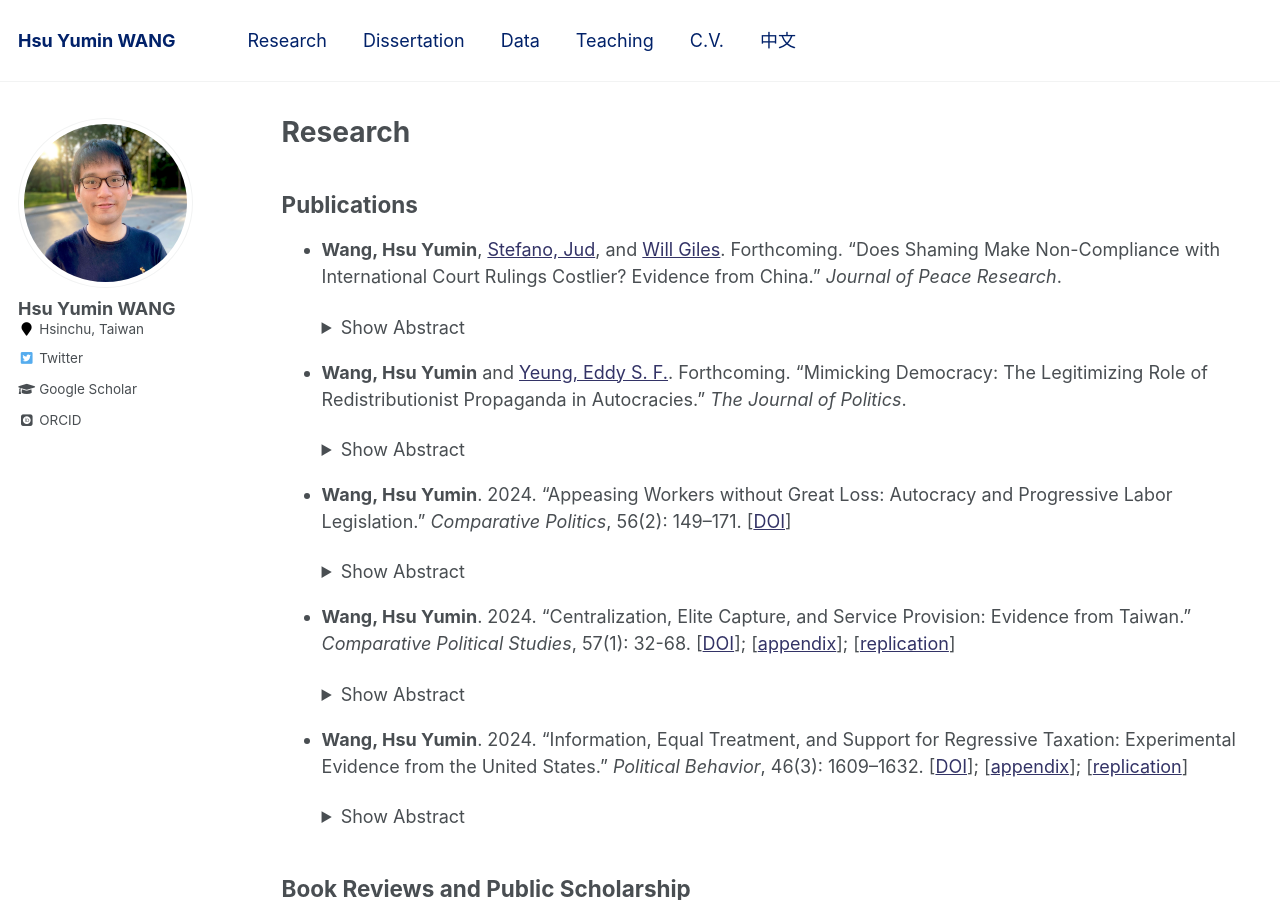
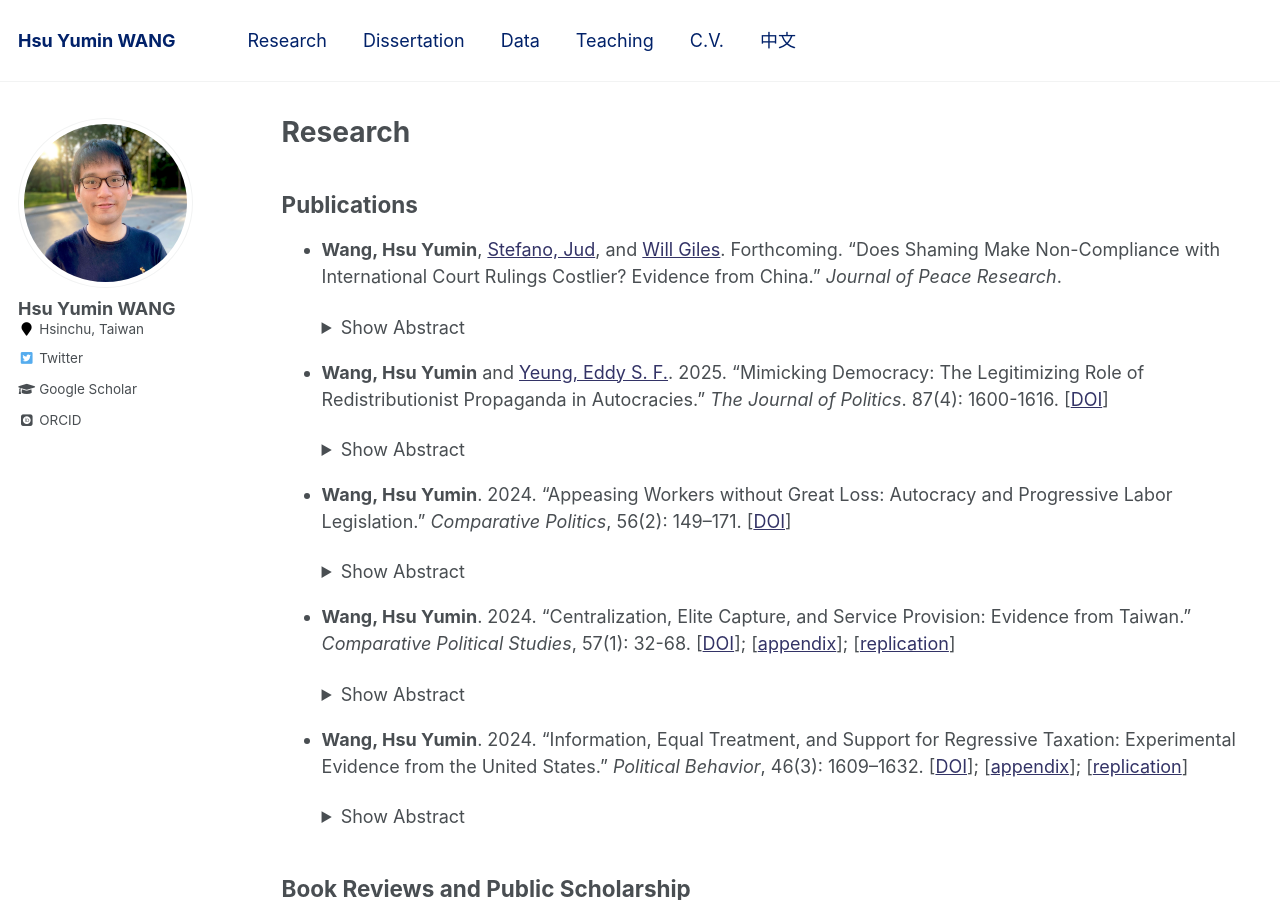
Before and after one commit to hsuyumin/hsuyumin.github.io, a Jekyll site: the page built from _pages/publications.md, in a window 1280 px wide and 900 px high. Built offline with Jekyll 4.4.1, drawn with Linux system fonts in a browser that asks for light colours; some web fonts are replaced.

Commit message:
Update publications.md
JOP

```diff
--- a/_pages/publications.md
+++ b/_pages/publications.md
@@ -18,7 +18,7 @@ redirect_from:
       Can naming and shaming reduce domestic public support for a government that fails to comply with an international court ruling? We explore this question through a conjoint survey experiment conducted in China---a setting that represents a least likely case for such an effect. In our experiment, respondents were informed about a ruling by the International Court of Justice against China. While we found that citizens generally favored non-compliance with the ruling, shaming by the United Nations significantly reduced public support for non-compliance. In contrast, shaming by the United States had no significant effect. These results suggest that naming and shaming may bolster domestic support for compliance with international court rulings, even in restrictive environments like China.
     </details>
 
-* **Wang, Hsu Yumin** and [Yeung, Eddy S. F.](https://eddy-yeung.github.io/). Forthcoming. "Mimicking Democracy: The Legitimizing Role of Redistributionist Propaganda in Autocracies." _The Journal of Politics_.
+* **Wang, Hsu Yumin** and [Yeung, Eddy S. F.](https://eddy-yeung.github.io/). 2025. "Mimicking Democracy: The Legitimizing Role of Redistributionist Propaganda in Autocracies." _The Journal of Politics_. 87(4): 1600-1616. [[DOI](https://www.journals.uchicago.edu/doi/10.1086/734238)]
 
     <details>
       <summary>Show Abstract</summary>
```
